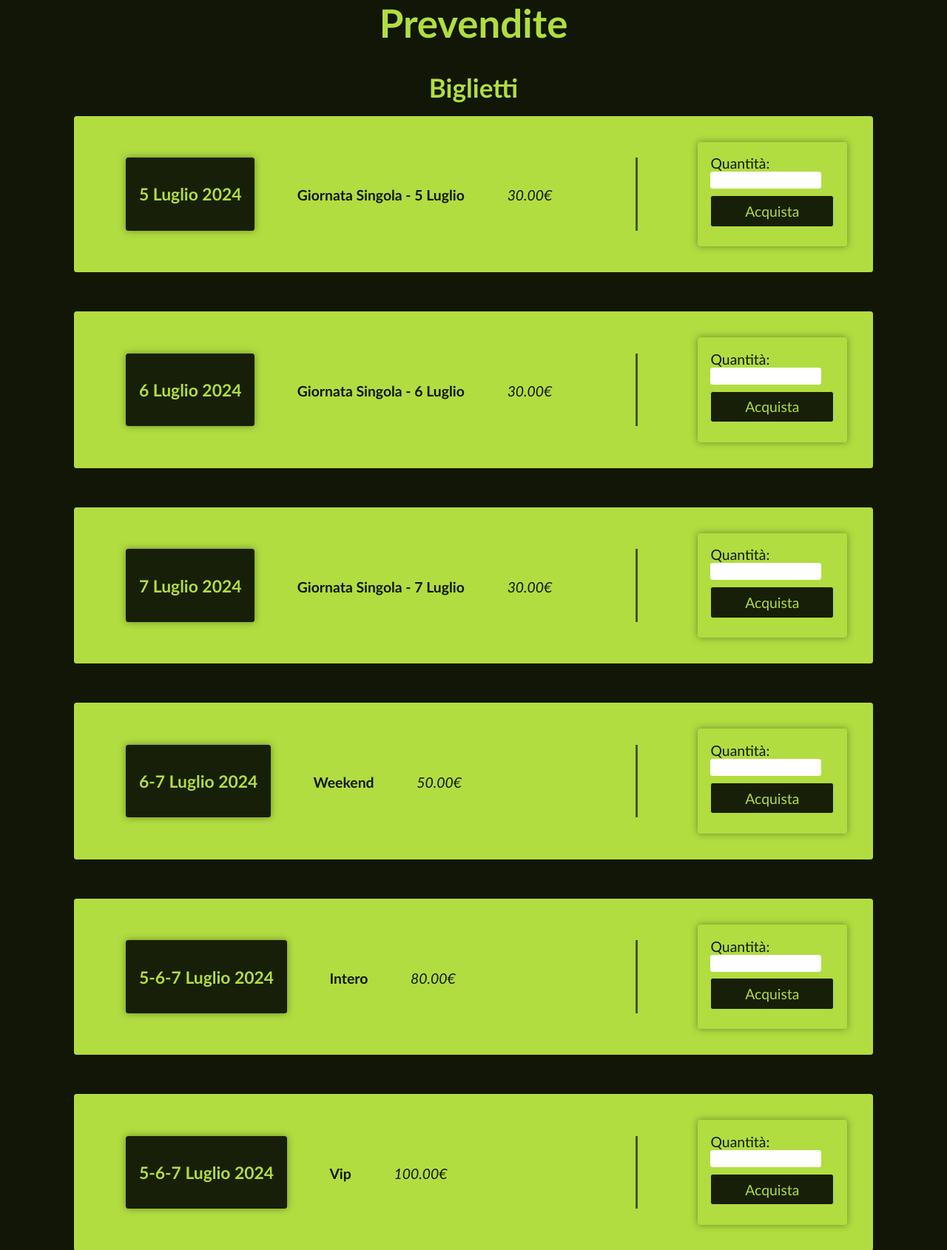
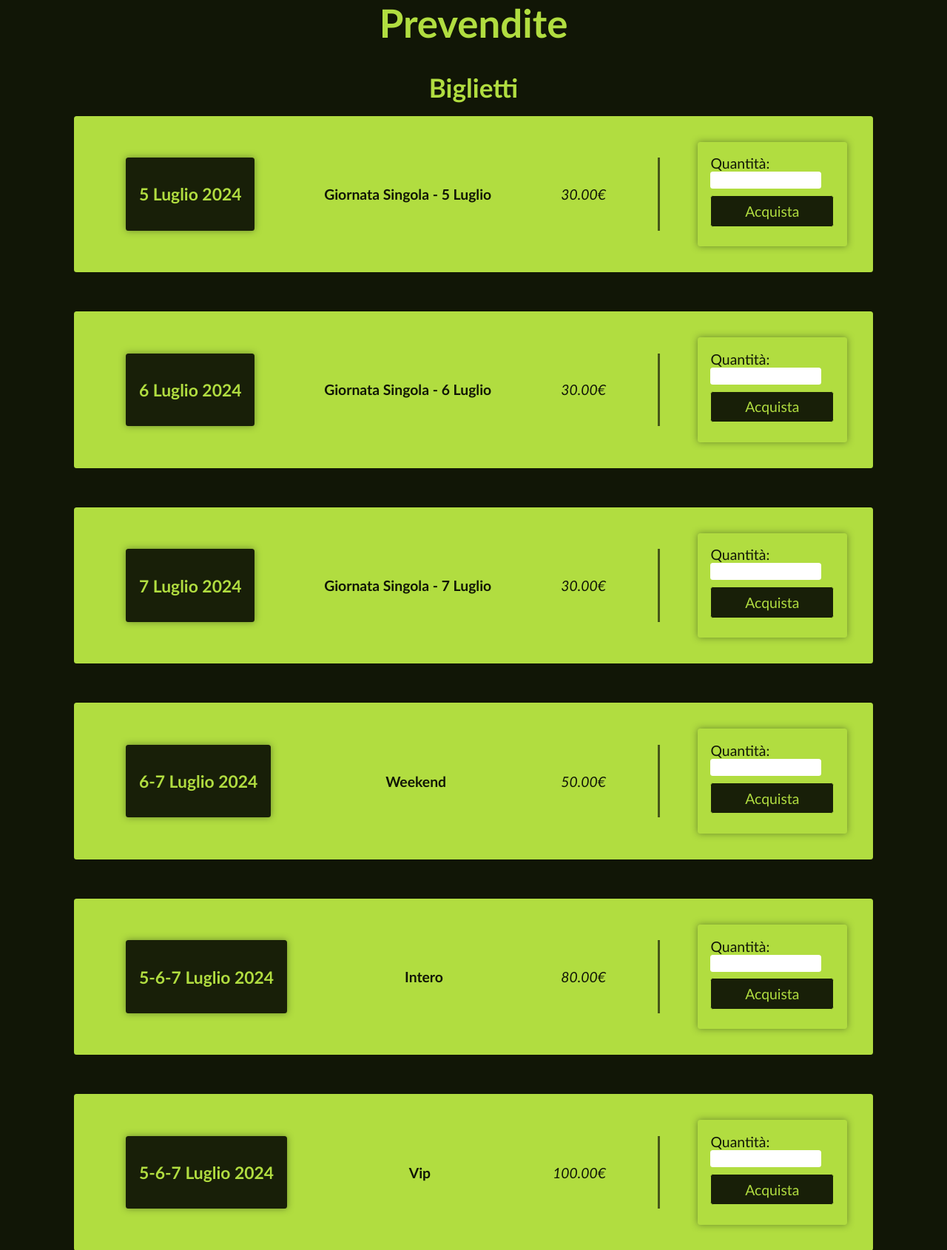
Before and after one commit to lonewalker0/progetto-tecweb, a PHP site: page /prevendite.php in a window 1280 px wide. Shown: the part 335-2025 px from the top of the page at 74% size. Run offline with PHP 8.4, Linux system fonts and the light colour scheme; data comes from the database, SQL or seed files in the repository; data that the repository does not hold is empty.

Commit message:
css prevendite fix 2

```diff
--- a/Src/src/css/newstyle.css
+++ b/Src/src/css/newstyle.css
@@ -816,11 +816,6 @@ div.programma-animation2.active {
   border-color: red; */
 }
 
-/* .product-details {
-  border: solid;
-  border-color: orange;
-} */
-
 .product-title {
   display: none;
 
@@ -855,14 +850,19 @@ div.programma-animation2.active {
 }
 
 .ticket-entry dl {
-  width: 72%;
+  display: flex;
+  flex-direction: row;
+  align-items: center;
+  justify-content: space-between;
+
+  width: 75%;
   padding: 0 2rem 0 2rem;
   border-right: solid;
   border-color: rgba(24, 31, 8, 0.7);
 }
 
 .ticket-entry dd {
-  margin-right: 3rem;
+  margin-right: 2rem;
 }
 
 .hidden-element {
@@ -870,7 +870,6 @@ div.programma-animation2.active {
 }
 
 .ticket-name {
-  display: inline-block;
   text-align: center;
   padding: 2rem 1rem 2rem 1rem;
   font-weight: bold;
@@ -885,7 +884,6 @@ div.programma-animation2.active {
 }
 
 .ticket-description {
-  display: inline-block;
   text-align: center;
   font-weight: bold;
 
@@ -894,9 +892,7 @@ div.programma-animation2.active {
 }
 
 .ticket-price {
-  display: inline-block;
-  text-align: center;
-  margin-top: 1rem;
+  text-align: center;
   font-style: italic;
 
   /* border: solid;
@@ -906,7 +902,6 @@ div.programma-animation2.active {
 .ticket-form {
   width: 20%;
   padding: 1rem;
-  box-sizing: border-box;
   box-shadow: 0 0 10px rgba(37, 53, 25, 0.5);
   border-radius: 0.2rem;
 
```
